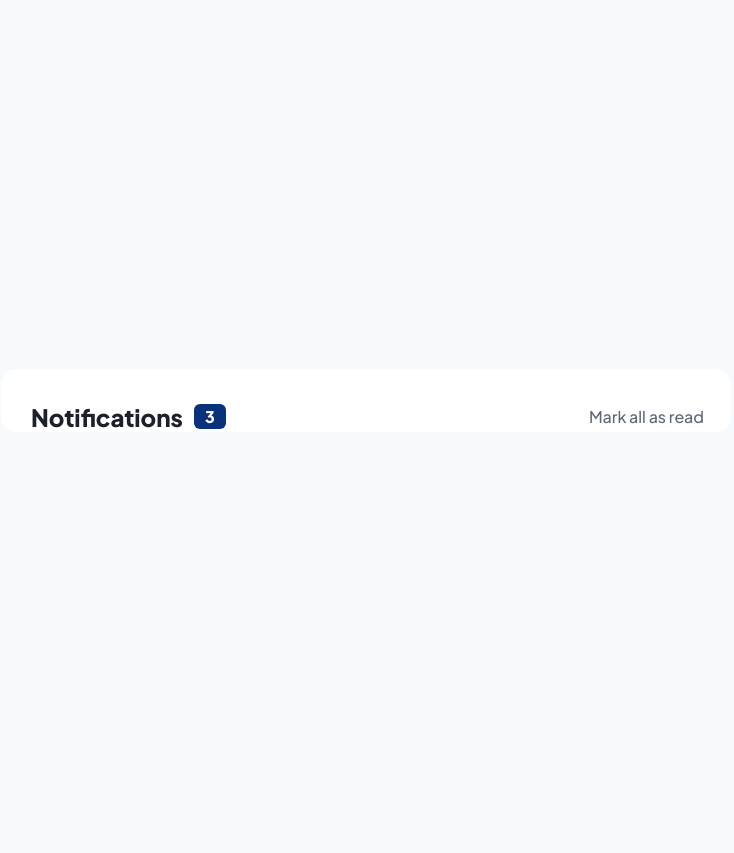
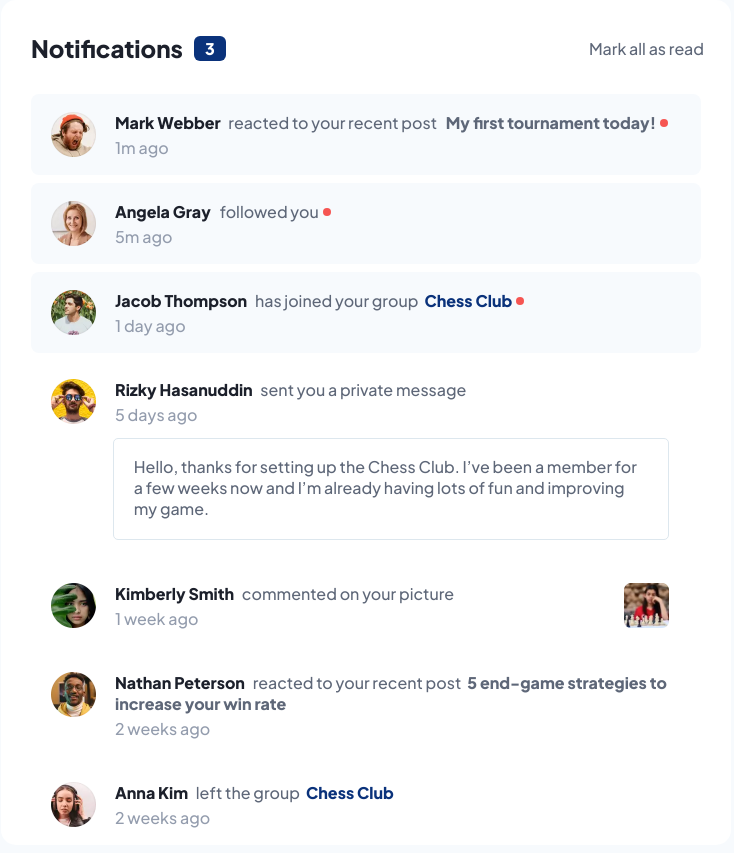
Before and after one commit to Bdmnss/notification-page, a React (Vite) app: page / in a window 1280 px wide. Shown: the whole page, without its empty margins (274-1008 px from the left). Before the commit the page ends 800 px from the top, so only its background shows below. Built offline with nearby package versions, Linux system fonts and the light colour scheme.

Commit message:
updating notifications div and styling it

```diff
--- a/src/App.css
+++ b/src/App.css
@@ -5,17 +5,21 @@
   border-radius: 1.5rem;
 }
 
+/* Section Styles */
+
 .section-div {
   display: flex;
   flex-direction: row;
   align-items: center;
   justify-content: space-between;
+  margin-bottom: 3.1rem;
 }
 
 .section-div p {
   font-size: 1.6rem;
   font-weight: 500;
   color: #5e6778;
+  cursor: pointer;
 }
 
 .notifications-div {
@@ -42,3 +46,101 @@
   font-size: 1.6rem;
   font-weight: 800;
 }
+
+/* Notification Styles */
+
+.notification-div {
+  display: flex;
+  flex-direction: column;
+  width: 67rem;
+  padding: 1.8rem 3.2rem 1.7rem 2rem;
+  border-radius: 0.8rem;
+  margin-bottom: 0.8rem;
+  cursor: pointer;
+}
+
+.notification-div-without-text {
+  display: flex;
+}
+
+.user-description-div {
+  display: flex;
+  align-items: center;
+  margin-bottom: 0.4rem;
+}
+
+/* .user-description-div p {
+  display: flex;
+  flex-direction: row;
+  align-items: center;
+} */
+
+.notification-with-user-picture {
+  width: 100%;
+  display: flex;
+  justify-content: space-between;
+}
+
+.circle {
+  width: 0.8rem;
+  height: 0.8rem;
+  border-radius: 50%;
+  background-color: #f65552;
+  margin-left: 0.4rem;
+}
+
+.profilePic {
+  width: 4.5rem;
+  height: 4.5rem;
+  margin-right: 1.9rem;
+}
+
+.username {
+  font-size: 1.6rem;
+  font-weight: 800;
+  color: #1c202b;
+  margin-right: 0.6rem;
+}
+
+.action {
+  font-size: 1.6rem;
+  font-weight: 500;
+  color: #5e6778;
+}
+
+.post {
+  font-size: 1.6rem;
+  font-weight: 800;
+  color: #5e6778;
+  margin-left: 0.6rem;
+}
+
+.groupName {
+  font-size: 1.6rem;
+  font-weight: 800;
+  color: #0a327b;
+  margin-left: 0.6rem;
+}
+
+.time {
+  font-size: 1.6rem;
+  color: #939cad;
+  font-weight: 500;
+}
+
+.userPicture {
+  width: 4.5rem;
+  height: 4.5rem;
+}
+
+.text {
+  width: 90%;
+  padding: 1.7rem 2rem 2rem;
+  font-size: 1.6rem;
+  font-weight: 500;
+  color: #5e6778;
+  border: solid 1px #dde7ee;
+  border-radius: 0.5rem;
+  margin-top: 1.3rem;
+  align-self: flex-end;
+}
--- a/src/App.jsx
+++ b/src/App.jsx
@@ -16,6 +16,51 @@ function App() {
           <p>Mark all as read</p>
         </div>
       </section>
+
+      <main>
+        {notifications.map((notification) => (
+          <div
+            className="notification-div"
+            style={!notification.isRead ? { backgroundColor: "#f7fafd" } : null}
+          >
+            <div className="notification-div-without-text">
+              <img className="profilePic" src={notification.profilePic} />
+              <div className="notification-with-user-picture">
+                <div>
+                  <div className="user-description-div">
+                    <p>
+                      <span className="username">{notification.username}</span>{" "}
+                      <span className="action">{notification.action}</span>
+                      {notification.post ? (
+                        <span className="post">{notification.post}</span>
+                      ) : null}
+                      {notification.groupName ? (
+                        <span className="groupName">
+                          {notification.groupName}
+                        </span>
+                      ) : null}
+                    </p>
+                    {!notification.isRead ? (
+                      <div className="circle"></div>
+                    ) : null}
+                  </div>
+                  <p className="time">{notification.time}</p>
+                </div>
+                {notification.userPicture ? (
+                  <img className="userPicture" src={notification.userPicture} />
+                ) : null}
+              </div>
+            </div>
+            {notification.text ? (
+              <div className="text">
+                Hello, thanks for setting up the Chess Club. I’ve been a member
+                for a few weeks now and I’m already having lots of fun and
+                improving my game.
+              </div>
+            ) : null}
+          </div>
+        ))}
+      </main>
     </div>
   );
 }
```
